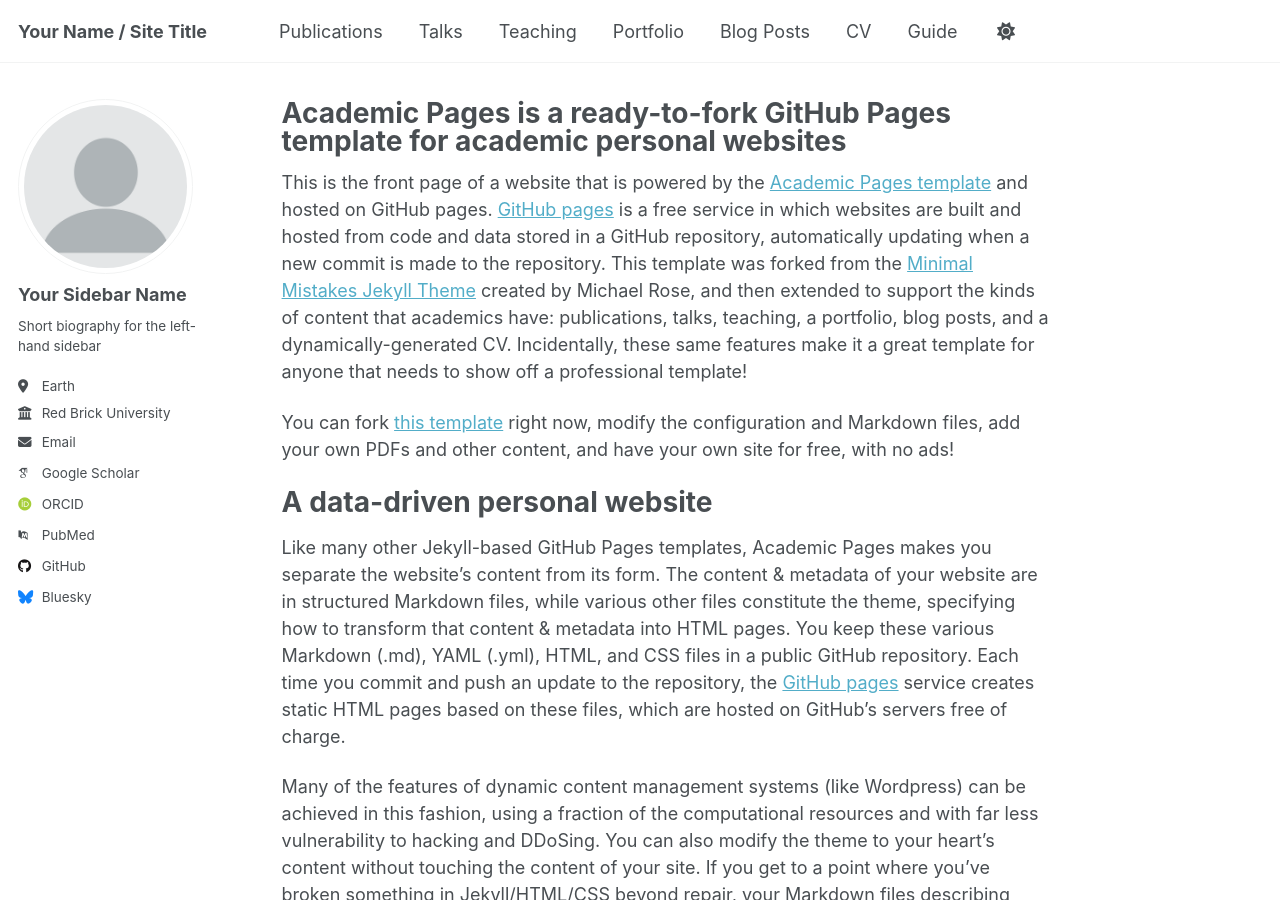
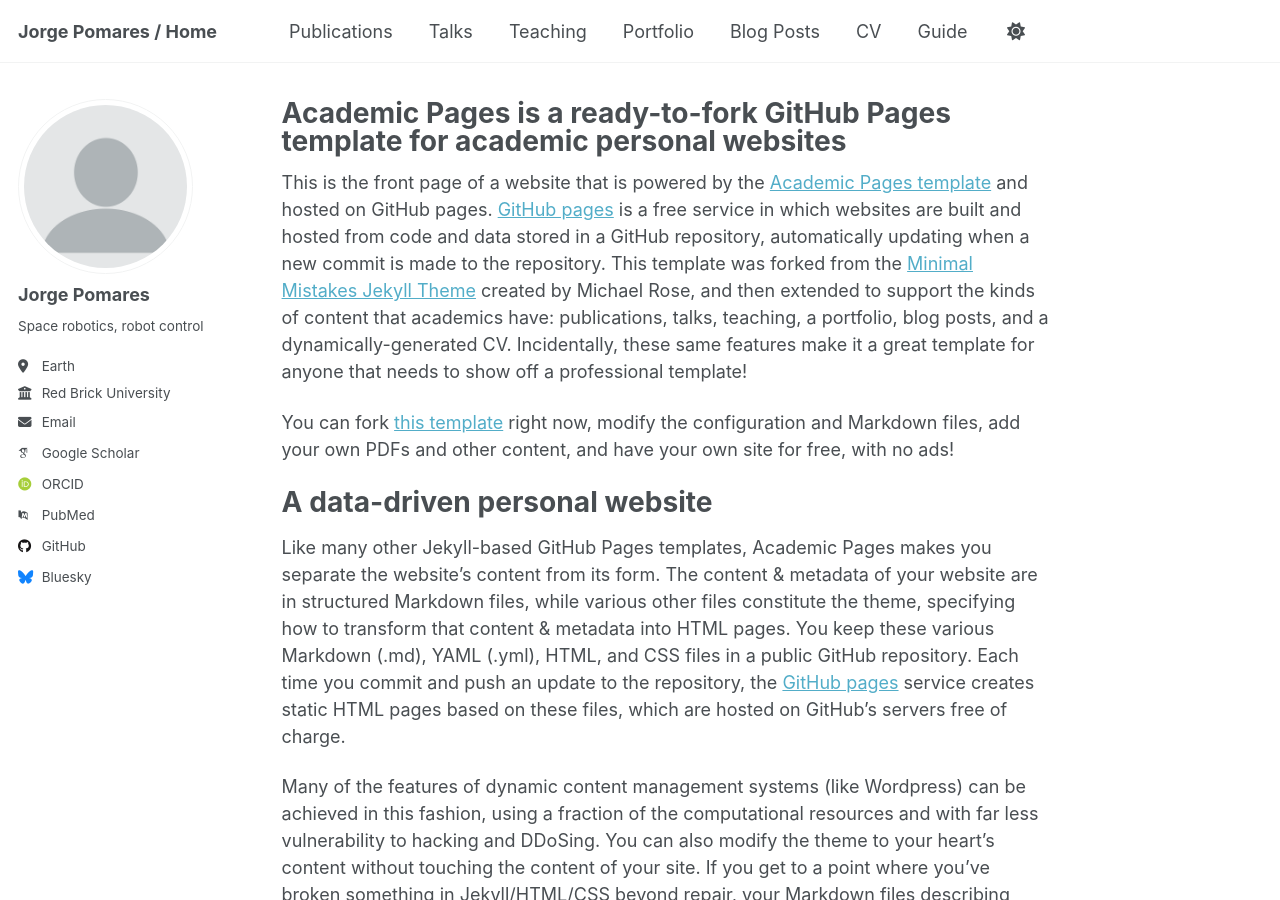
Before and after one commit to jpomares/jpomares.github.io, a Jekyll site: the page built from _pages/about.md, in a window 1280 px wide and 900 px high. Built offline with Jekyll 4.4.1, drawn with Linux system fonts in a browser that asks for light colours; some web fonts are replaced; a script that is not in the unit is left out.

Commit message:
Update _config.yml

```diff
--- a/_config.yml
+++ b/_config.yml
@@ -9,7 +9,7 @@
 # Basic Site Settings
 locale                   : "en-US"
 site_theme               : "default" # Currently available options are "default", "air"
-title                    : "Your Name / Site Title"
+title                    : "Jorge Pomares / Home"
 title_separator          : "-"
 name                     : &name "Your Name"
 description              : &description "Your Name's academic portfolio"   # Update this with a general description of your site, this is the default if not overridden by a page
@@ -24,9 +24,9 @@ repository               : "academicpages/academicpages.github.io"
 author:
   # Biographic information
   avatar           : "profile.png"
-  name             : "Your Sidebar Name"
+  name             : "Jorge Pomares"
   pronouns         : # example: "she/her"
-  bio              : "Short biography for the left-hand sidebar"
+  bio              : "Space robotics, robot control"
   location         : "Earth"
   employer         : "Red Brick University"
   uri              : # URL
```
